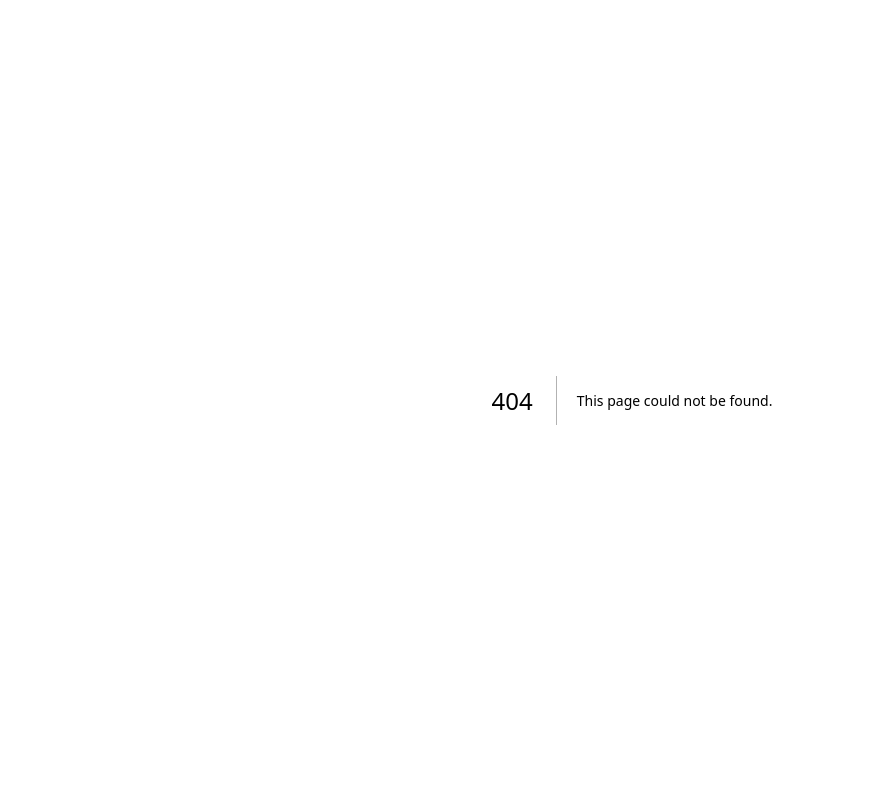
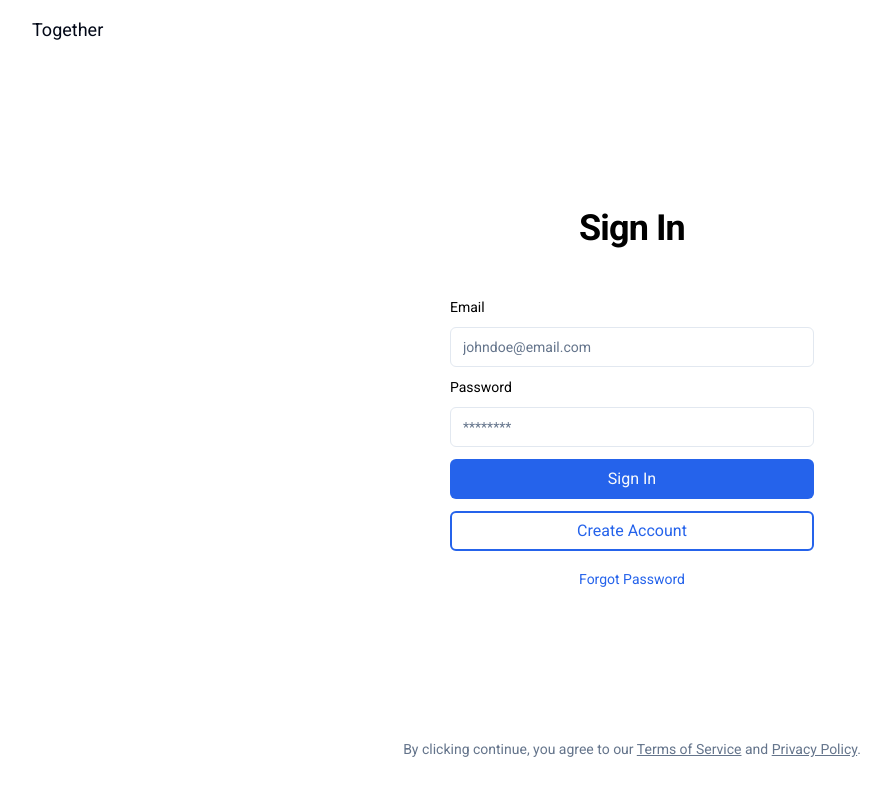
Before and after one commit to abhishekmmgn/together-app, a Next.js app: page /login in a window 1280 px wide. Before the commit this address had no page. Shown: the top 796 px of the page, without its empty margins (8-899 px from the left). Built offline with nearby package versions, Linux system fonts and the light colour scheme.

Commit message:
Auth pages created

```diff
--- /dev/null
+++ b/app/(auth)/layout.tsx
@@ -0,0 +1,14 @@
+import Header from "@/components/header"
+
+export default function AuthLayout({
+  children,
+}: {
+  children: React.ReactNode
+}) {
+  return (
+    <main>
+      <Header />
+      {children}
+    </main>
+  )
+}
--- /dev/null
+++ b/app/(auth)/login/login-form.tsx
@@ -0,0 +1,67 @@
+"use client";
+
+import { zodResolver } from "@hookform/resolvers/zod";
+import { useForm } from "react-hook-form";
+import * as z from "zod";
+
+import { Button } from "@/components/ui/button";
+import {
+  Form,
+  FormControl,
+  FormField,
+  FormItem,
+  FormLabel,
+  FormMessage,
+} from "@/components/ui/form";
+import { Input } from "@/components/ui/input";
+
+const FormSchema = z.object({
+  email: z.string().email(),
+  password: z.string().min(8, 'Password must be at least 8 characters').max(48, 'Password must be less than 48 characters')
+});
+
+export function LoginForm() {
+  const form = useForm<z.infer<typeof FormSchema>>({
+    resolver: zodResolver(FormSchema),
+  });
+
+  function onSubmit(data: z.infer<typeof FormSchema>) {
+    console.log(data);
+  }
+
+  return (
+    <Form {...form}>
+      <form onSubmit={form.handleSubmit(onSubmit)} className="w-full space-y-3">
+        <div className="space-y-2">
+          <FormField
+            control={form.control}
+            name="email"
+            render={({ field }) => (
+              <FormItem>
+                <FormLabel>Email</FormLabel>
+                <FormControl>
+                  <Input type="email" placeholder="johndoe@email.com" required {...field} />
+                </FormControl>
+                <FormMessage />
+              </FormItem>
+            )}
+          />
+          <FormField
+            control={form.control}
+            name="password"
+            render={({ field }) => (
+              <FormItem>
+                <FormLabel>Password</FormLabel>
+                <FormControl>
+                  <Input type="password" placeholder="********" required {...field} />
+                </FormControl>
+                <FormMessage />
+              </FormItem>
+            )}
+          />
+        </div>
+        <Button type="submit">Sign In</Button>
+      </form>
+    </Form>
+  );
+}
--- /dev/null
+++ b/app/(auth)/login/page.tsx
@@ -0,0 +1,52 @@
+import Link from "next/link";
+import { LoginForm } from "./login-form";
+import { buttonVariants } from "@/components/ui/button";
+import { cn } from "@/lib/utils";
+
+export default function LoginPage() {
+  return (
+    <div className="relative container w-full px-5 pt-20 pb-5  h-screen flex flex-col items-center justify-start md:py-40 lg:py-0 md:px-0 lg:justify-center">
+      <div className="w-full max-w-2xl">
+        <div className="mx-auto flex w-full flex-col justify-center sm:w-[364px]">
+          <h1 className="text-center text-3xl font-semibold tracking-tight md:text-4xl lg:text-5xl mb-7 md:mb-10">
+            Sign In
+          </h1>
+          <LoginForm />
+          <Link
+            href="/register"
+            className={cn(
+              "mt-3",
+              buttonVariants({
+                variant: "outline",
+              })
+            )}
+          >
+            Create Account
+          </Link>
+          <Link
+            href="/forgot-password"
+            className={cn(
+              "mt-2",
+              buttonVariants({
+                variant: "link",
+              })
+            )}
+          >
+            Forgot Password
+          </Link>
+        </div>
+        <p className="absolute mt-8 inset-x-0 px-8 text-center text-sm text-muted-foreground lg:mt-0 lg:bottom-10">
+          By clicking continue, you agree to our{" "}
+          <Link href="/" className="underline">
+            Terms of Service
+          </Link>{" "}
+          and{" "}
+          <Link href="/" className="underline">
+            Privacy Policy
+          </Link>
+          .
+        </p>
+      </div>
+    </div>
+  );
+}
--- /dev/null
+++ b/app/(auth)/register/page.tsx
@@ -0,0 +1,41 @@
+import Link from "next/link";
+import { RegisterForm } from "./register-form";
+import { buttonVariants } from "@/components/ui/button";
+import { cn } from "@/lib/utils";
+
+export default function LoginPage() {
+  return (
+    <div className="relative container w-full px-5 pt-16 pb-5  h-screen flex flex-col items-center justify-start md:py-40 lg:py-0 md:px-0 lg:justify-center">
+      <div className="w-full max-w-2xl">
+        <div className="mx-auto flex w-full flex-col justify-center sm:w-[364px]">
+          <h1 className="text-center text-3xl font-semibold tracking-tight md:text-4xl lg:text-5xl mb-7 md:mb-10">
+            Create Account
+          </h1>
+          <RegisterForm />
+          <Link
+            href="/register"
+            className={cn(
+              "mt-3",
+              buttonVariants({
+                variant: "outline",
+              })
+            )}
+          >
+            Sign In
+          </Link>
+        </div>
+        <p className="absolute mt-8 inset-x-0 px-8 text-center text-sm text-muted-foreground lg:mt-0 lg:bottom-10">
+          By clicking continue, you agree to our{" "}
+          <Link href="/" className="underline">
+            Terms of Service
+          </Link>{" "}
+          and{" "}
+          <Link href="/" className="underline">
+            Privacy Policy
+          </Link>
+          .
+        </p>
+      </div>
+    </div>
+  );
+}
--- /dev/null
+++ b/app/(auth)/register/register-form.tsx
@@ -0,0 +1,92 @@
+"use client";
+
+import { zodResolver } from "@hookform/resolvers/zod";
+import { useForm } from "react-hook-form";
+import * as z from "zod";
+
+import { Button } from "@/components/ui/button";
+import {
+  Form,
+  FormControl,
+  FormField,
+  FormItem,
+  FormLabel,
+  FormMessage,
+} from "@/components/ui/form";
+import { Input } from "@/components/ui/input";
+
+const FormSchema = z.object({
+  email: z.string().email(),
+  password: z
+    .string()
+    .min(8, "Password must be at least 8 characters")
+    .max(48, "Password must be less than 48 characters"),
+  confirmPassword: z
+    .string()
+    .min(8, "Password must be at least 8 characters")
+    .max(48, "Password must be less than 48 characters"),
+});
+
+export function RegisterForm() {
+  const form = useForm<z.infer<typeof FormSchema>>({
+    resolver: zodResolver(FormSchema),
+  });
+
+  function onSubmit(data: z.infer<typeof FormSchema>) {
+    console.log(data);
+  }
+
+  return (
+    <Form {...form}>
+      <form onSubmit={form.handleSubmit(onSubmit)} className="w-full space-y-3">
+        <div className="space-y-2">
+          <FormField
+            control={form.control}
+            name="email"
+            render={({ field }) => (
+              <FormItem>
+                <FormLabel>Email</FormLabel>
+                <FormControl>
+                  <Input
+                    type="email"
+                    placeholder="johndoe@email.com"
+                    required
+                    {...field}
+                  />
+                </FormControl>
+                <FormMessage />
+              </FormItem>
+            )}
+          />
+          <FormField
+            control={form.control}
+            name="password"
+            render={({ field }) => (
+              <FormItem>
+                <FormLabel>Password</FormLabel>
+                <FormControl>
+                  <Input type="password" placeholder="********" required {...field} />
+                </FormControl>
+                <FormMessage />
+              </FormItem>
+            )}
+          />
+          <FormField
+            control={form.control}
+            name="confirmPassword"
+            render={({ field }) => (
+              <FormItem>
+                <FormLabel>Confirm Password</FormLabel>
+                <FormControl>
+                  <Input type="password" placeholder="********" required {...field} />
+                </FormControl>
+                <FormMessage />
+              </FormItem>
+            )}
+          />
+        </div>
+        <Button type="submit">Create Account</Button>
+      </form>
+    </Form>
+  );
+}
--- a/app/welcome/page.tsx
+++ /dev/null
@@ -1,26 +0,0 @@
-import Link from "next/link";
-import Image from "next/image";
-import { Button } from "@/components/ui/button";
-import appIcon from "@/public/appIcon.svg";
-
-export default function WelcomePage() {
-  return (
-    <div className="h-screen w-full px-5 pt-10 pb-5 flex flex-col items-center justify-between">
-      <div className="w-full flex flex-col items-center justify-center gap-2">
-        <Image src={appIcon} alt="App icon" className="w-20 aspect-square" />
-        <div className="text-center w-[80%]">
-          <h1 className="font-semibold text-3xl">Together</h1>
-          <p className="font-medium text-lg">Create Social Impact</p>
-        </div>
-      </div>
-      <div>
-        <Link href="/login">
-          <Button variant={"outline"} className="mb-[10px]">Continue with Existing Account</Button>
-        </Link>
-        <Link href="/register" className="w-full">
-          <Button>Create Account</Button>
-        </Link>
-      </div>
-    </div>
-  );
-}
--- a/components/header.tsx
+++ b/components/header.tsx
@@ -1,7 +1,8 @@
 export default function Header() {
   return (
-    <div className="w-full h-11 sticky z-50 top-0 inset-x-0 px-4 py-2 bg-background text-foreground font-semibold backdrop-filter backdrop-blur-sm bg-opacity-70 border-b-2 text-lg">
-      Header
+    <div className="w-full h-11 fixed z-50 top-0 inset-x-0 pt-4 bg-background text-foreground font-medium backdrop-filter backdrop-blur-sm bg-opacity-70 text-lg">
+      <div className="container flex px-5 md:px-10 gap-1">
+        Together</div>
     </div>
   );
 }
--- a/components/ui/button.tsx
+++ b/components/ui/button.tsx
@@ -5,7 +5,7 @@ import { cva, type VariantProps } from "class-variance-authority"
 import { cn } from "@/lib/utils"
 
 const buttonVariants = cva(
-  "inline-flex items-center justify-center rounded-md text-sm font-medium ring-offset-background transition-colors focus-visible:outline-none focus-visible:ring-2 focus-visible:ring-ring focus-visible:ring-offset-2 disabled:pointer-events-none disabled:opacity-50",
+  "inline-flex items-center justify-center rounded-md text-sm font-medium ring-offset-background transition-colors focus-visible:outline-none focus-visible:ring-2 focus-visible:ring-ring focus-visible:ring-offset-1 disabled:pointer-events-none disabled:opacity-50",
   {
     variants: {
       variant: {
@@ -20,11 +20,11 @@ const buttonVariants = cva(
         link: "text-primary underline-offset-4 hover:underline",
       },
       size: {
-        default: "h-11 px-4 py-2",
+        default: "h-10 px-4 py-2",
         sm: "h-9 rounded-md px-3",
-        lg: "h-11 rounded-md px-8",
+        lg: "h-10 rounded-md px-8",
         icon: "h-10 w-10",
-        full: "h-11 px-4 py-2 w-full max-w-sm"
+        full: "h-10 px-4 py-2 w-full"
       },
     },
     defaultVariants: {
--- a/components/ui/form.tsx
+++ b/components/ui/form.tsx
@@ -93,7 +93,6 @@ const FormLabel = React.forwardRef<
   return (
     <Label
       ref={ref}
-      className={cn(error && "text-destructive", className)}
       htmlFor={formItemId}
       {...props}
     />
--- a/components/ui/input.tsx
+++ b/components/ui/input.tsx
@@ -11,7 +11,7 @@ const Input = React.forwardRef<HTMLInputElement, InputProps>(
       <input
         type={type}
         className={cn(
-          "flex h-10 w-full rounded-md border border-input bg-background px-3 py-2 text-sm ring-offset-background file:border-0 file:bg-transparent file:text-sm file:font-medium placeholder:text-muted-foreground focus-visible:outline-none focus-visible:ring-2 focus-visible:ring-ring focus-visible:ring-offset-2 disabled:cursor-not-allowed disabled:opacity-50",
+          "flex h-10 w-full rounded-md border border-input bg-background px-3 py-2 text-sm ring-offset-background file:border-0 file:bg-transparent file:text-sm file:font-medium placeholder:text-muted-foreground focus-visible:outline-none focus-visible:ring-2 focus-visible:ring-ring focus-visible:ring-offset-1 disabled:cursor-not-allowed disabled:opacity-50",
           className
         )}
         ref={ref}
--- a/package.json
+++ b/package.json
@@ -50,6 +50,7 @@
     "react-day-picker": "^8.8.1",
     "react-dom": "18.2.0",
     "react-hook-form": "^7.45.4",
+    "react-icons": "^4.11.0",
     "tailwind-merge": "^1.14.0",
     "tailwindcss-animate": "^1.0.6",
     "typescript": "5.1.6",
--- a/tailwind.config.js
+++ b/tailwind.config.js
@@ -5,6 +5,18 @@ module.exports = {
   darkMode: ["class"],
   content: ["app/**/*.{ts,tsx}", "components/**/*.{ts,tsx}"],
   theme: {
+    fontSize: {
+      'sm': '.875rem',
+      'sm+': '.9375rem',
+      'base': '1rem',
+      'lg': '1.125rem',
+      'xl': '1.25rem',
+      '2xl': '1.5rem',
+      '3xl': '1.875rem',
+      '4xl': '2rem',
+      '5xl': '2.25rem',
+      '6xl': '3rem',
+    },
     container: {
       center: true,
       padding: "2rem",
```
Also changed, not shown: 1 other file (tests, documents, lock files or other folders).
